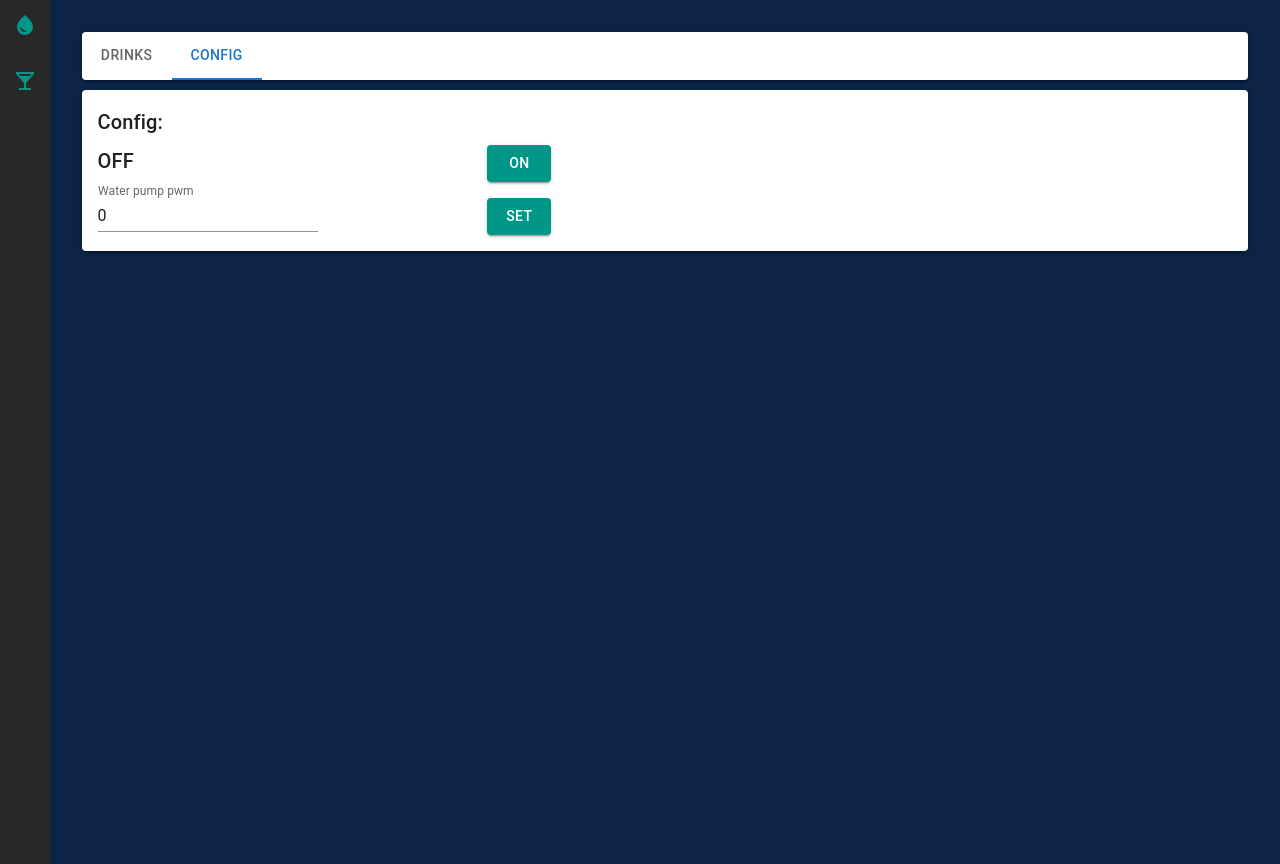
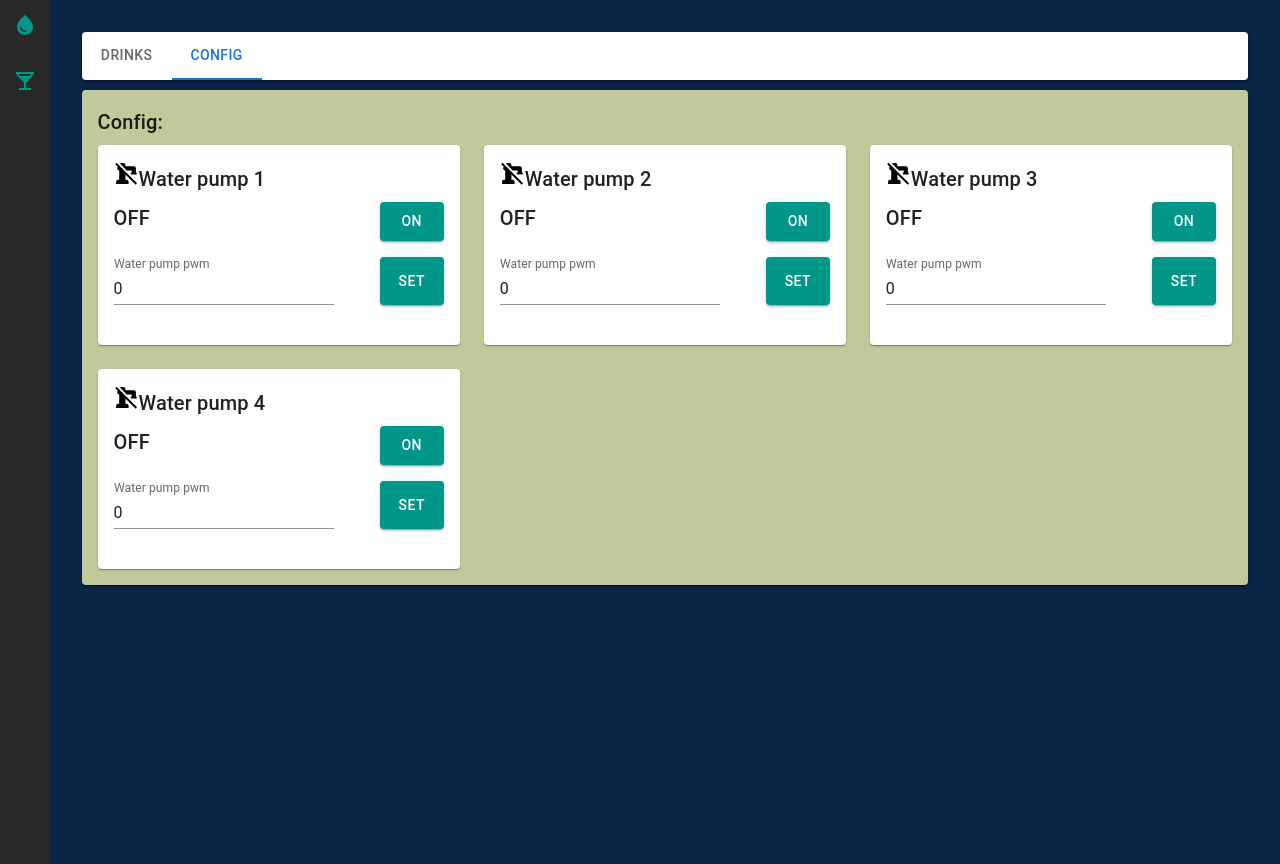
Before and after one commit to bert27/Wifi-irrigation-system, a React (Create React App) app in the folder client/: page /drinks/config in a window 1280 px wide. Built offline with nearby package versions, Linux system fonts and the light colour scheme.

Commit message:
chore: ui material cards for each water bomb in drink conf

```diff
--- a/client/src/components/Tabs/sidenavbar.tsx
+++ b/client/src/components/Tabs/sidenavbar.tsx
@@ -5,7 +5,7 @@ import React, { useState, useEffect } from "react";
 import { Link, useParams } from "react-router-dom";
 import TabContext from "@mui/lab/TabContext";
 import TabPanel from "@mui/lab/TabPanel";
-import { ConfigTabDrinks } from "../../pages/drinks/tabs/config-tab-drinks";
+import { ConfigTabDrinks } from "../../pages/drinks/tabs/config-tab-drinks/config-tab-drinks";
 const tabsUrl = {
   config: {
     url: "/drinks/config",
--- a/client/src/pages/drinks/tabs/config-tab-drinks.tsx
+++ b/client/src/pages/drinks/tabs/config-tab-drinks/card-config-tab.tsx
@@ -1,39 +1,46 @@
-import { Box, Button, Paper, TextField, Typography } from "@mui/material";
-import { useState } from "react";
-import { plantaService } from "../../../services/PlantaController.service";
+import {
+  Box,
+  Button,
+  Card,
+  CardContent,
+  TextField,
+  Typography,
+} from "@mui/material";
+import { ReactComponent as IcoWaterOn } from "../../../../icons/waterOn.svg";
+import { ReactComponent as IcoWaterOff } from "../../../../icons/waterOff.svg";
 
-export const ConfigTabDrinks = (props: any) => {
-  const [formData, setformData] = useState({
-    pwm: 0,
-    statePump: "OFF",
-  });
-
-  const onChangePWM = (pwmTmp: string) => {
-    setformData({ ...formData, pwm: parseInt(pwmTmp) });
+interface CardConfigTabProps {
+  title: string;
+  formData: {
+    pwm: number;
+    statePump: string;
   };
-
-  const onChangeStatePumpButton = async () => {
-    const responseStateServer = await plantaService.postWaterPump1OnOFF();
-    if (formData.statePump === "OFF" && responseStateServer=== "OFF") {
-      setformData({ ...formData, statePump: "ON",pwm: 255 });
-    } else {
-      setformData({ ...formData, statePump: "OFF",pwm: 0 });
-    }
-  };
+  onChangeStatePumpButton: () => Promise<void>;
+  onChangePWM: (pwmTmp: string) => void;
+}
+export const CardConfigTab = (props: CardConfigTabProps) => {
+  const { formData, onChangePWM, onChangeStatePumpButton, title } = props;
 
   const sendFormData = () => {};
   return (
-    <>
-      <Paper elevation={2} sx={{ padding: "1em" }}>
-        <Typography variant="h6" gutterBottom>
-          Config:
-        </Typography>
+    <Card>
+      <CardContent>
+        <Box sx={{ display: "flex", alignItems: "baseline" }}>
+          {formData.statePump === "ON" ? (
+            <IcoWaterOn className="buttonsvg" style={{ fill: "black" }} />
+          ) : (
+            <IcoWaterOff className="buttonsvg " style={{ fill: "black" }} />
+          )}
+          <Typography variant="h6" gutterBottom>
+            {title}
+          </Typography>
+        </Box>
         <Box
           sx={{
             display: "flex",
-            alignItems: "baseline",
+            width: "100%",
             justifyContent: "space-between",
-            width: "40%",
+            marginBottom: "1em",
           }}
         >
           <Typography variant="h6" gutterBottom>
@@ -50,9 +57,9 @@ export const ConfigTabDrinks = (props: any) => {
         <Box
           sx={{
             display: "flex",
-            alignItems: "baseline",
+            width: "100%",
             justifyContent: "space-between",
-            width: "40%",
+            marginBottom: "1em",
           }}
         >
           <TextField
@@ -76,7 +83,7 @@ export const ConfigTabDrinks = (props: any) => {
             {"set"}
           </Button>
         </Box>
-      </Paper>
-    </>
+      </CardContent>
+    </Card>
   );
 };
--- /dev/null
+++ b/client/src/pages/drinks/tabs/config-tab-drinks/config-tab-drinks.tsx
@@ -0,0 +1,54 @@
+import { Grid, Paper, Typography } from "@mui/material";
+import { useState } from "react";
+import { plantaService } from "../../../../services/PlantaController.service";
+
+import { CardConfigTab } from "./card-config-tab";
+
+const waterPumps = [
+  { id: 1, title: "Water pump 1" },
+  { id: 2, title: "Water pump 2" },
+  { id: 3, title: "Water pump 3" },
+  { id: 4, title: "Water pump 4" },
+];
+
+export const ConfigTabDrinks = () => {
+  const [formData, setformData] = useState({
+    pwm: 0,
+    statePump: "OFF",
+  });
+
+  const onChangePWM = (pwmTmp: string) => {
+    setformData({ ...formData, pwm: parseInt(pwmTmp) });
+  };
+
+  const onChangeStatePumpButton = async () => {
+    const responseStateServer = await plantaService.postWaterPump1OnOFF();
+    if (formData.statePump === "OFF" && responseStateServer === "OFF") {
+      setformData({ ...formData, statePump: "ON", pwm: 255 });
+    } else {
+      setformData({ ...formData, statePump: "OFF", pwm: 0 });
+    }
+  };
+
+  return (
+    <>
+      <Paper elevation={2} sx={{ padding: "1em", background: "#C0C999" }}>
+        <Typography variant="h6" gutterBottom>
+          Config:
+        </Typography>
+        <Grid container spacing={3}>
+          {waterPumps.map((card) => (
+            <Grid key={card.id} item xs={12} sm={6} md={4}>
+              <CardConfigTab
+                onChangePWM={onChangePWM}
+                formData={formData}
+                onChangeStatePumpButton={onChangeStatePumpButton}
+                title={card.title}
+              />
+            </Grid>
+          ))}
+        </Grid>
+      </Paper>
+    </>
+  );
+};
--- a/client/src/pages/first-plant/plant-page-index.tsx
+++ b/client/src/pages/first-plant/plant-page-index.tsx
@@ -1,4 +1,4 @@
-import { SetStateAction, useEffect, useState } from "react";
+import {  useEffect, useState } from "react";
 import { plantaService } from "../../services/PlantaController.service";
 import "./style.sass";
 import { ReactComponent as IcoWaterOn } from "./../../icons/waterOn.svg";
```
